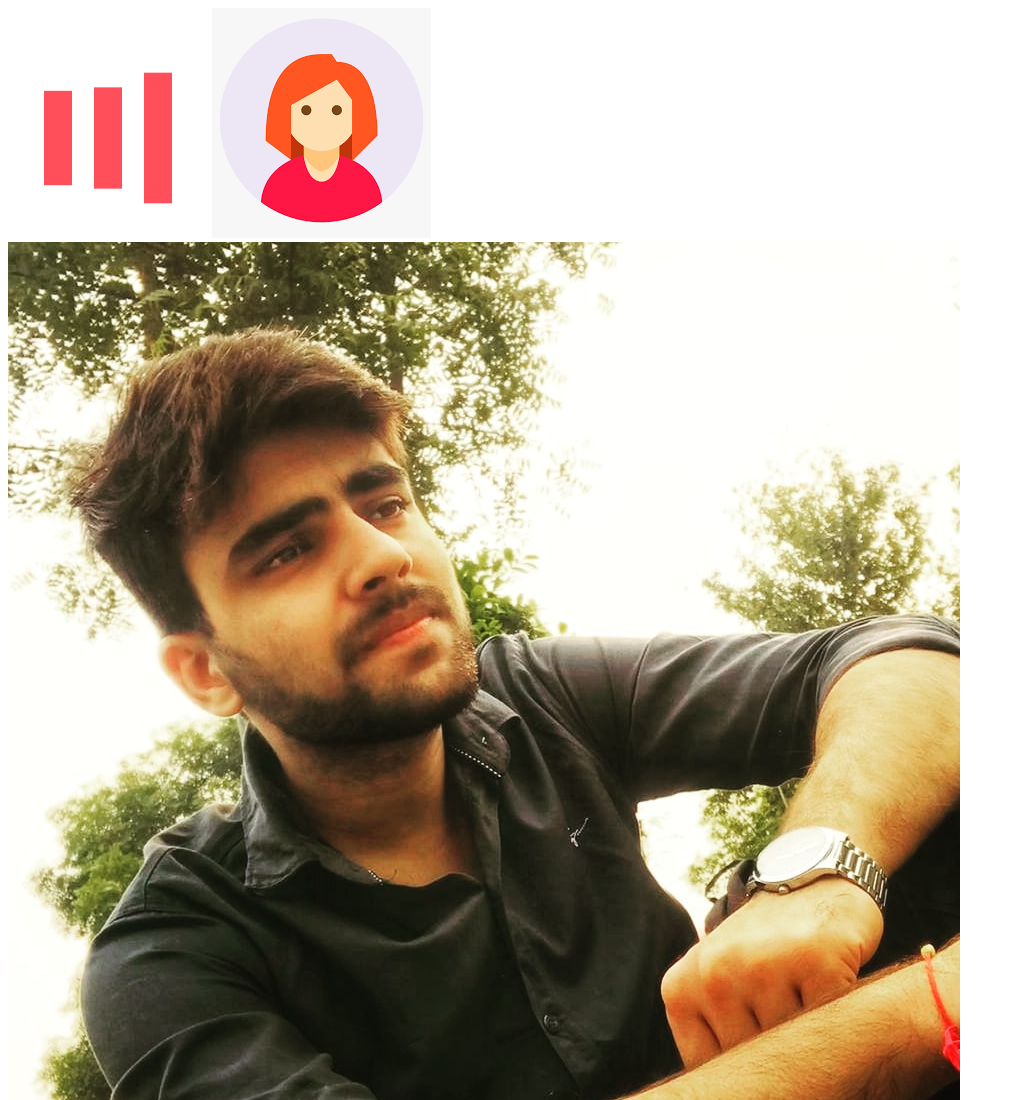
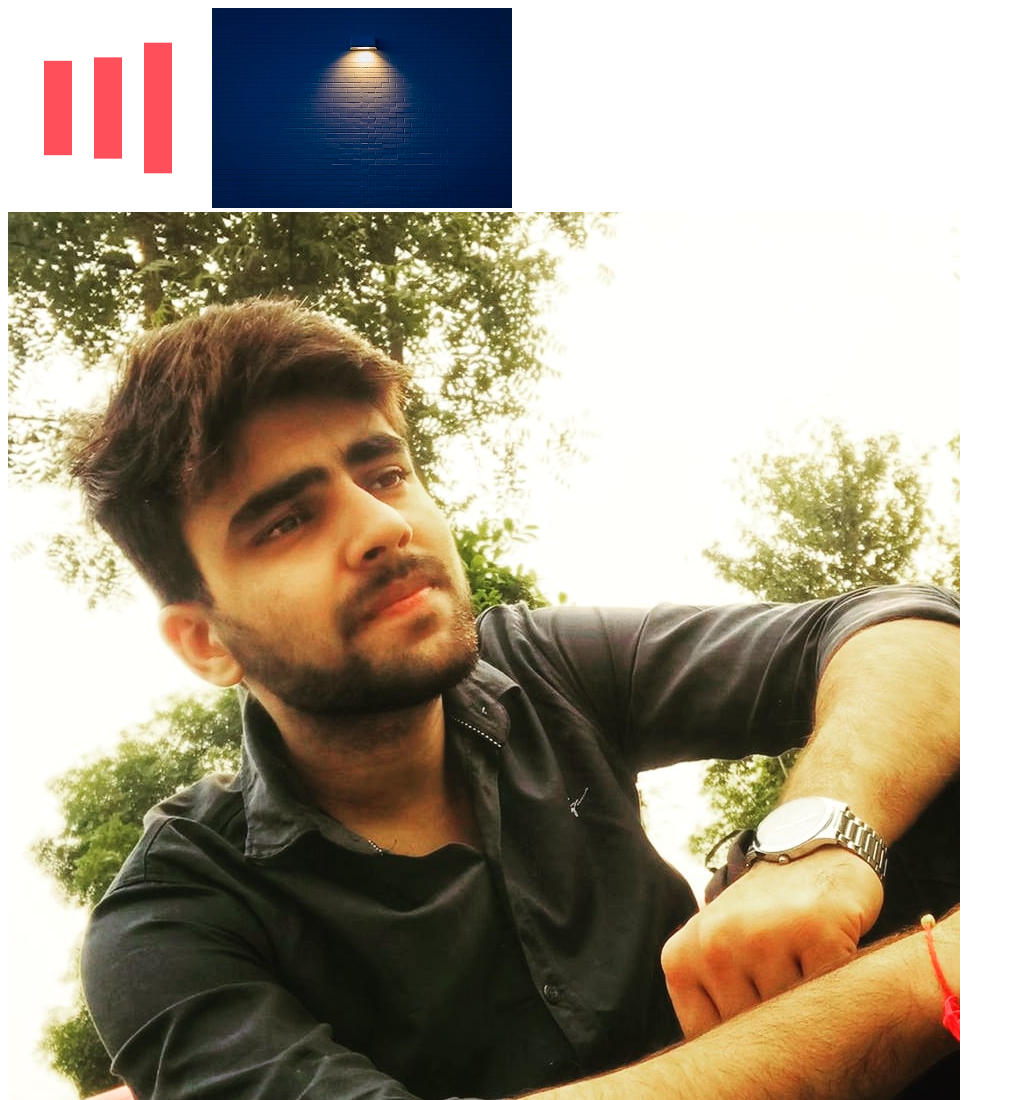
Before and after one commit to code240/assets, a plain HTML site: page index.html in a window 1280 px wide. Shown: the top 1100 px of the page, without its empty margins (0-1015 px from the left). Drawn offline with Linux system fonts and the light colour scheme.

Commit message:
assets add

```diff
--- a/index.html
+++ b/index.html
@@ -9,7 +9,7 @@
 <body>
     <div>
         <img src="./vipin/pulse.gif" alt="loading">
-        <img src="./vipin/incognito_avtar.png" alt="loading">
+        <img src="./vipin/backgrounds/background10.jpg" alt="loading">
         <img src="./vipin/incognito_user1.jpeg" alt="loading">
         <img src="./vipin/avtars/avtar10.png" alt="loading">
     </div>
```
Also changed, not shown: vipin/backgrounds/background0.jpg (added), vipin/backgrounds/background1.jpg (added), vipin/backgrounds/background10.jpg (added), vipin/backgrounds/background11.jpg (added), vipin/backgrounds/background2.jpg (added), vipin/backgrounds/background3.jpg (added), vipin/backgrounds/background4.jpg (added), vipin/backgrounds/background5.jpg (added), vipin/backgrounds/background6.jpg (added), vipin/backgrounds/background7.jpg (added), vipin/backgrounds/background8.jpg (added), vipin/backgrounds/background9.jpg (added).
